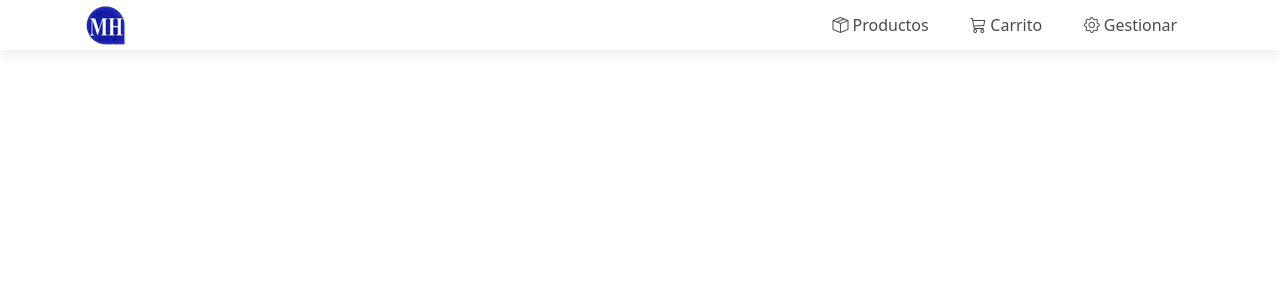
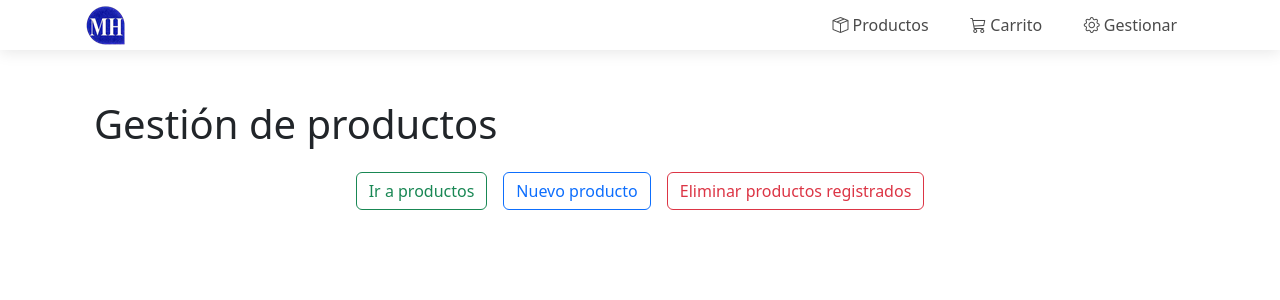
Before and after one commit to AntonioRomeroVelez/pedidosMH_2025, a Vue app: page /GestionarProductos in a window 1280 px wide. Shown: the top 300 px of the page. Built offline with nearby package versions, Linux system fonts and the light colour scheme.

Commit message:
corregida para poder administrar y solo vender vistas

```diff
--- a/src/components/Productos.vue
+++ b/src/components/Productos.vue
@@ -91,13 +91,34 @@
                   </div>
                 </div>
 
+                <div v-if="modo === 'gestionar'">
+                  <!-- <p>gestinar prodcutp</p> -->
                   <div class="text-center">
                     <router-link
                       class="btn btn-outline-secondary w-75"
-                    :to="'/producto/' + producto.ID"
+                      :to="{
+                        path: '/producto/' + producto.ID,
+                        query: { modo: 'gestionar' },
+                      }"
                     >
                       🔍 Ver Producto
                     </router-link>
+                  </div>
+                </div>
+
+                <div v-else>
+                  <!-- <p>solo ver producto</p> -->
+                  <div class="text-center">
+                    <router-link
+                      class="btn btn-outline-secondary w-75"
+                      :to="{
+                        path: '/producto/' + producto.ID,
+                        query: { modo: 'ver' },
+                      }"
+                    >
+                      🔍 Ver Producto
+                    </router-link>
+                  </div>
                 </div>
               </div>
             </div>
@@ -135,6 +156,11 @@
 import { ref, onMounted, computed } from "vue";
 import LoadingComponent from "./LoadingComponent.vue";
 import Fuse from "fuse.js";
+import { useRoute, useRouter } from "vue-router";
+
+const route = useRoute();
+
+const modo = computed(() => route.query.modo || "ver");
 
 const productos = ref([]);
 const busqueda = ref("");
--- a/src/router/index.js
+++ b/src/router/index.js
@@ -33,6 +33,12 @@ const router = createRouter({
       component: () => import("../views/CarritoView.vue"),
     },
     {
+      path: "/GestionarProductos",
+      name: "GestionarProductos",
+      // which is lazy-loaded when the route is visited.
+      component: () => import("../views/GestionarProductos.vue"),
+    },
+    {
       path: "/editar/:id",
       name: "EditarProducto",
       component: () => import("../views/EditarView.vue"),
--- a/src/views/CarritoView.vue
+++ b/src/views/CarritoView.vue
@@ -126,7 +126,9 @@
                 />
               </td>
               <td data-label="Cantidad a recibir">
-                {{ cantidadRecibir }}
+                {{
+                  calcularPromocionYTotales(item.cantidad, item.Promocion).total
+                }}
               </td>
               <td data-label="Acciones">
                 <button
@@ -211,7 +213,10 @@
                 <div class="ms-2">
                   <strong>A recibir: </strong>
                   <span class="badge bg-success">
-                    {{ cantidadRecibir }}
+                    {{
+                      calcularPromocionYTotales(item.cantidad, item.Promocion)
+                        .total
+                    }}
                   </span>
                 </div>
               </div>
--- /dev/null
+++ b/src/views/GestionarProductos.vue
@@ -0,0 +1,90 @@
+<template>
+  <div style="margin-top: 100px">
+    <div class="container">
+      <h1>Gestión de productos</h1>
+      <!-- <RouterLink class="btn btn-outline-success" to="/productos"
+        >Ir a productos</RouterLink
+      > -->
+      <div
+        class="text-center mt-4 d-flex gap-3 align-content-center justify-content-center flex-wrap"
+      >
+        <router-link
+          class="btn btn-outline-success"
+          :to="{
+            path: '/productos',
+            query: { modo: 'gestionar' },
+          }"
+        >
+          Ir a productos
+        </router-link>
+
+        <RouterLink class="btn btn-outline-primary" :to="'/crear'">
+          Nuevo producto
+        </RouterLink>
+
+        <button @click="vaciarProductos" class="btn btn-outline-danger">
+          Eliminar productos registrados
+        </button>
+      </div>
+    </div>
+  </div>
+</template>
+
+<script setup>
+import { ref, onMounted } from "vue";
+import { useRouter } from "vue-router";
+import alertify from "alertifyjs";
+
+import { useToast } from "vue-toastification";
+const toast = useToast();
+
+const cantidadProductos = ref(0);
+const resultados = ref([]);
+const productos = ref([]);
+const noHayProductos = ref(null);
+const router = useRouter();
+
+// No necesitas lógica si solo navegas
+onMounted(() => {
+  const datosGuardados = localStorage.getItem("ListaProductos");
+  if (datosGuardados) {
+    productos.value = JSON.parse(datosGuardados);
+    cantidadProductos.value = productos.value.length;
+
+    resultados.value = productos.value;
+  } else {
+    noHayProductos.value =
+      "No hay productos para mostrar, puedes agregar productos en Cargar Excel";
+  }
+});
+
+const vaciarProductos = () => {
+  alertify.confirm(
+    "⚠️ Confirmación",
+    "¿Estás seguro de eliminar todos los productos cargados?",
+    () => {
+      // Eliminar del storage y actualizar estado local para reflejar el cambio inmediatamente
+      localStorage.removeItem("ListaProductos");
+      productos.value = [];
+      resultados.value = [];
+      cantidadProductos.value = 0;
+      noHayProductos.value =
+        "No hay productos para mostrar, puedes agregar productos en Cargar Excel";
+      toast.success("✅ Registros eliminados");
+      setTimeout(() => {
+        router.push("/");
+      }, 1000);
+      // No es necesario navegar a la misma ruta; si quieres forzar reload, podemos usar router.push o location.reload()
+    },
+    () => {
+      toast.error("❌ Operación cancelada");
+    }
+  );
+};
+</script>
+
+<style scoped>
+.alertify-notifier {
+  z-index: 9999 !important;
+}
+</style>
--- a/src/views/GestionarView.vue
+++ b/src/views/GestionarView.vue
@@ -14,16 +14,13 @@
               Total productos: {{ cantidadProductos }}
             </h5>
             <div class="d-flex gap-2 flex-wrap mt-2">
-              <RouterLink class="btn btn-outline-success" to="/productos"
-                >Ir a productos</RouterLink
+
+              <RouterLink
+                class="btn btn-outline-success"
+                to="/GestionarProductos"
+                >Gestionar Productos</RouterLink
               >
-              <RouterLink class="btn btn-outline-primary" :to="'/crear'">
-                Nuevo producto
-              </RouterLink>
 
-              <button @click="vaciarProductos" class="btn btn-outline-danger">
-                Eliminar productos registrados
-              </button>
             </div>
           </div>
         </div>
--- a/src/views/ProductoDetalleView.vue
+++ b/src/views/ProductoDetalleView.vue
@@ -3,7 +3,9 @@
     <div v-if="producto" class="card border-0 shadow-sm">
       <div class="card-body">
         <!-- Cantidad y botón de agregar (ahora arriba) -->
-        <div class="row g-3 align-items-center mb-4">
+        <div v-if="modo === 'gestionar'"></div>
+
+        <div class="row g-3 align-items-center mb-4" v-else>
           <div class="col-4">
             <input
               type="number"
@@ -67,7 +69,9 @@
 
         <hr class="my-4" />
 
-        <!-- Botón de regreso -->
+        <div v-if="modo === 'gestionar'">
+          <!-- <p>gestinar prodcutp</p> -->
+          <!-- Mostrar producto -->
           <div
             class="text-center mt-4 d-flex gap-3 align-content-center justify-content-center"
           >
@@ -86,6 +90,20 @@
             </RouterLink>
           </div>
         </div>
+
+        <div v-else>
+          <!-- <p>solo ver producto</p> -->
+          <div
+            class="text-center mt-4 d-flex gap-3 align-content-center justify-content-center"
+          >
+            <RouterLink class="btn btn-warning px-2 sm" to="/Productos">
+              🔙 Regresar
+            </RouterLink>
+          </div>
+        </div>
+
+        <!-- Botón de regreso -->
+      </div>
     </div>
 
     <div v-else class="text-center mt-5">
@@ -99,7 +117,7 @@
 </template>
 
 <script setup>
-import { ref, onMounted } from "vue";
+import { ref, onMounted, computed } from "vue";
 import { useRoute, useRouter } from "vue-router";
 import alertify from "alertifyjs";
 
@@ -107,9 +125,13 @@ import { useToast } from "vue-toastification";
 const toast = useToast();
 
 const route = useRoute();
+
+const modo = computed(() => route.query.modo || "ver");
+
 const router = useRouter();
 const producto = ref(null);
 const cantidad = ref("");
+
 import { calcularPromocionYTotales } from "../servicios/utility";
 
 onMounted(() => {
```
Also changed, not shown: 32 other files (tests, documents, lock files or other folders). Lines whose indentation alone changed are shown as unchanged.
